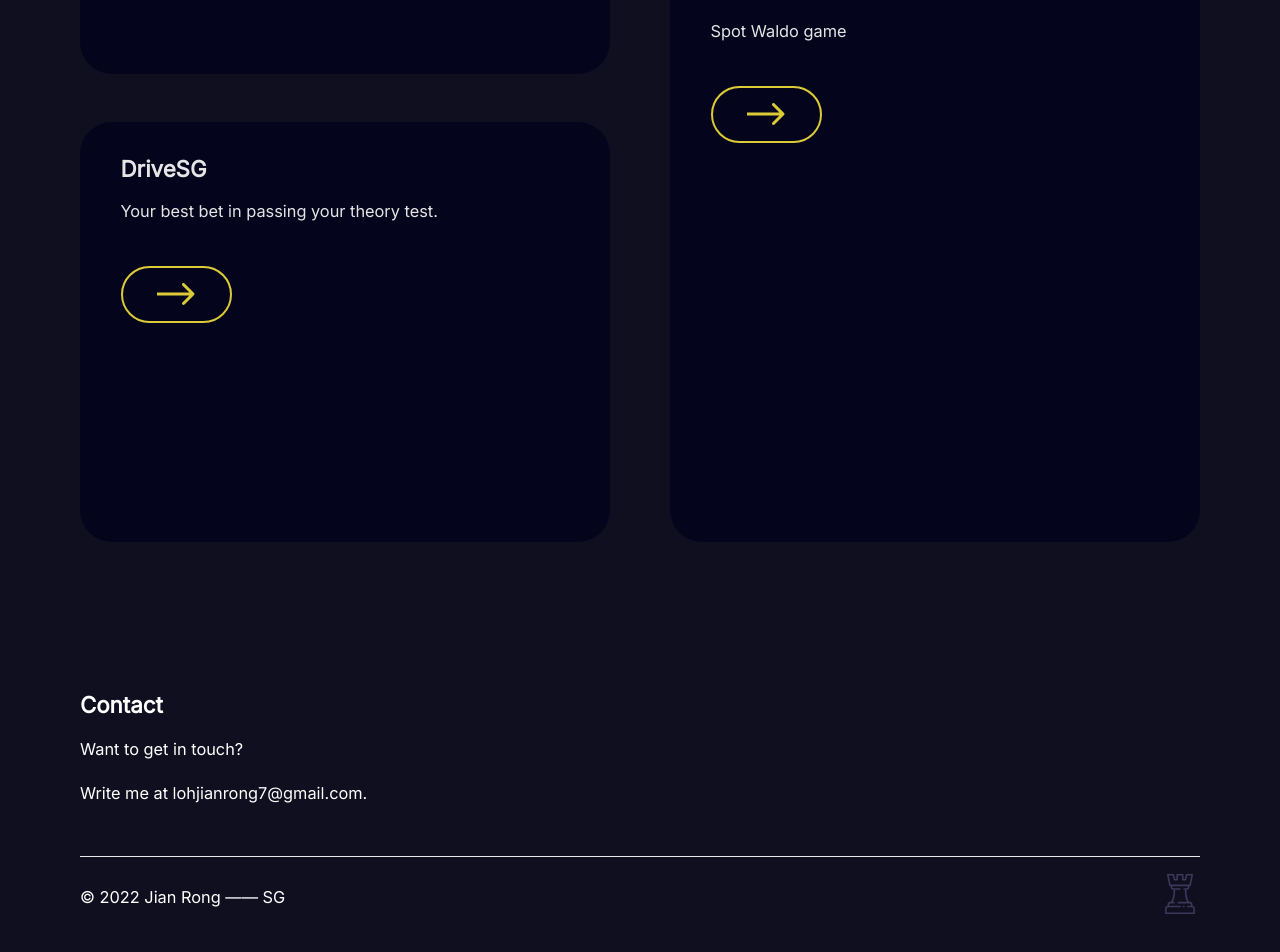
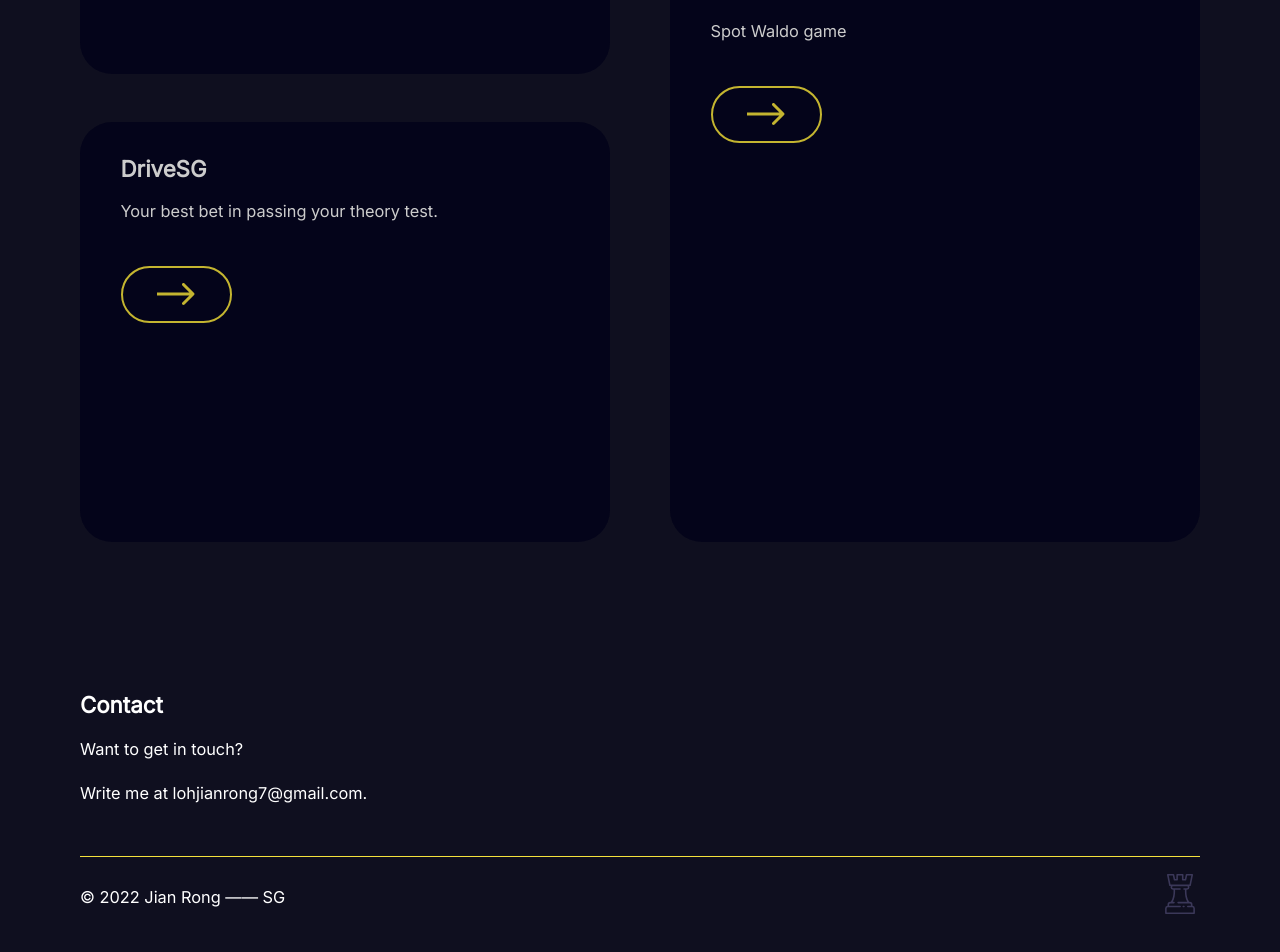
Before and after one commit to jianrong7/portfolio, a Next.js app in the folder portfolio-frontend/: page / in a window 1280 px wide. Shown: the part 1532-2484 px from the top of the page. Built offline with nearby package versions, Linux system fonts and the light colour scheme.

Commit message:
edit opacity of cta and border of footer

```diff
--- a/portfolio-frontend/components/shared/CallToAction/CallToAction.module.css
+++ b/portfolio-frontend/components/shared/CallToAction/CallToAction.module.css
@@ -16,6 +16,8 @@
   position: absolute;
   top: 2rem;
   left: 2.5rem;
+  width: 75%;
+  width: calc(100% - 5rem);
 }
 
 .isSmall {
@@ -46,6 +48,6 @@
     position: absolute;
     top: 0;
     left: 0;
-    opacity: 0.1;
+    opacity: 0.2;
   }
 }
--- a/portfolio-frontend/components/shared/Footer/Footer.module.css
+++ b/portfolio-frontend/components/shared/Footer/Footer.module.css
@@ -9,7 +9,7 @@
 }
 
 .footer {
-  border-top: 1px solid #eaeaea;
+  border-top: 1px solid var(--accentColor2_dark);
   grid-column: 2/3;
   display: flex;
   justify-content: space-between;
```
